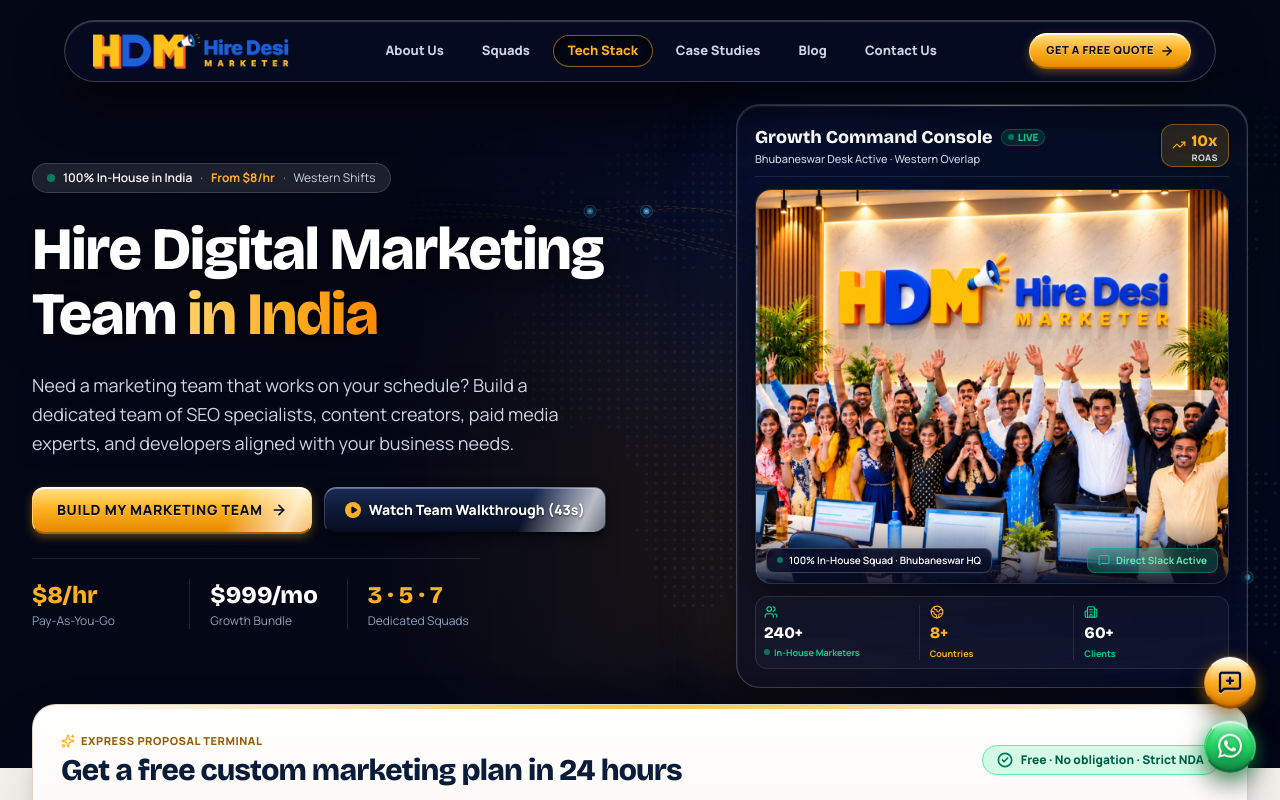
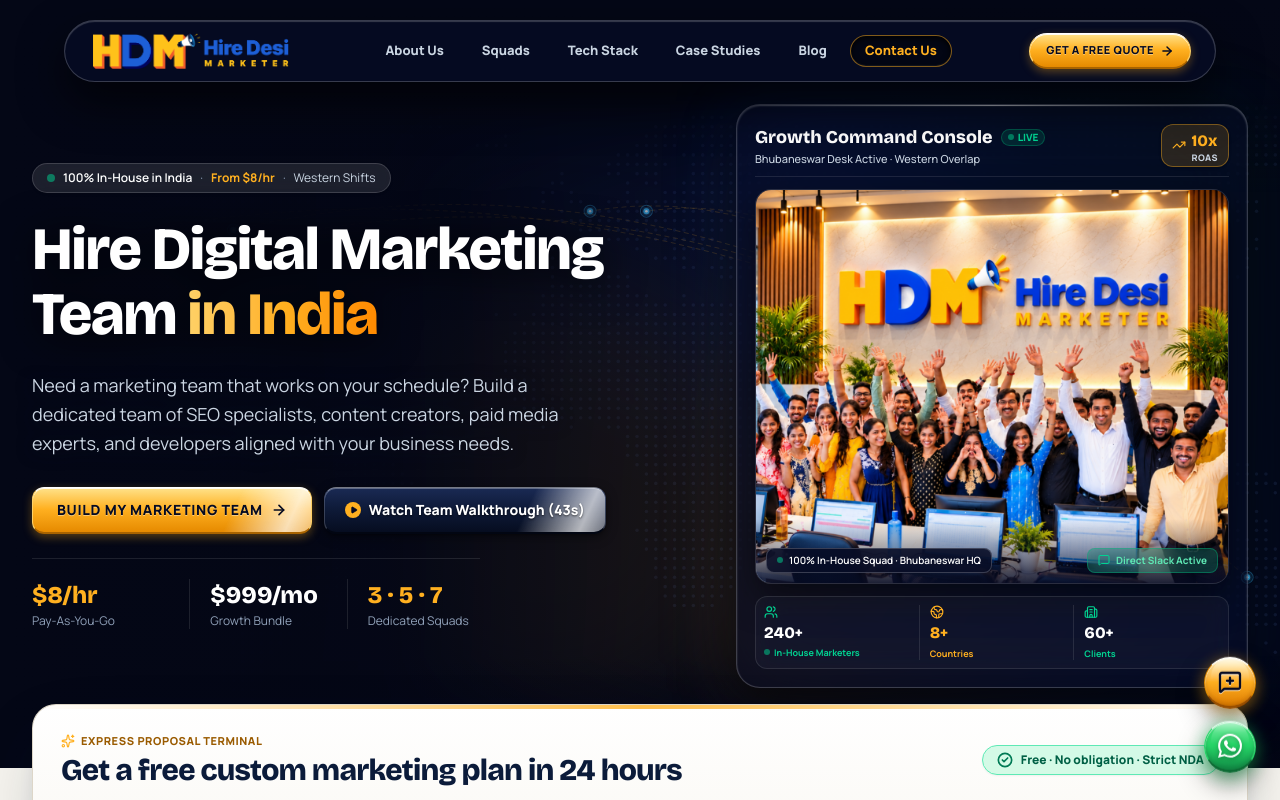
Before and after one commit to devnovaspark-dot/hire-desi-marketer, a Next.js app: page / in a window 1280 px wide. Shown: the top 800 px of the page. Built offline with nearby package versions, Linux system fonts and the light colour scheme.

Commit message:
fix: prevent scroll-spy jumping to wrong navbar section during smooth scroll

```diff
--- a/src/components/layout/Header.tsx
+++ b/src/components/layout/Header.tsx
@@ -34,34 +34,64 @@
       return;
     }
 
+    const handleManualScrollStart = () => {
+      // If user manually touches screen or scrolls with wheel, release click lock
+      isClickScrollingRef.current = false;
+      if (scrollTimerRef.current) clearTimeout(scrollTimerRef.current);
+    };
+
     const handleScroll = () => {
       setIsScrolled(window.scrollY > 20);
 
-      // Prevent scroll-spy from jumping/bouncing through intermediate tabs during programmatic smooth scroll
-      if (isClickScrollingRef.current) return;
+      // Prevent scroll-spy from jumping/bouncing through intermediate tabs while smooth scrolling to clicked tab
+      if (isClickScrollingRef.current) {
+        // Reset debounce timer: only release lock 250ms AFTER smooth-scroll completely finishes moving
+        if (scrollTimerRef.current) clearTimeout(scrollTimerRef.current);
+        scrollTimerRef.current = setTimeout(() => {
+          isClickScrollingRef.current = false;
+        }, 250);
+        return;
+      }
 
-      // Automatic scroll spy for active section highlight
-      const sectionIds = NAV_LINKS.filter((l) => l.href.startsWith("#")).map((l) =>
-        l.href.replace("#", "")
-      );
-      const scrollPos = window.scrollY + 140;
+      // 1. If at bottom of page, highlight Contact Us
+      if (window.innerHeight + window.scrollY >= document.documentElement.scrollHeight - 80) {
+        setActiveNav("#contact");
+        return;
+      }
 
-      for (let i = sectionIds.length - 1; i >= 0; i--) {
-        const sec = document.getElementById(sectionIds[i]);
-        if (sec) {
-          const top = sec.offsetTop;
-          if (scrollPos >= top) {
-            setActiveNav(`#${sectionIds[i]}`);
-            break;
+      // 2. Exact inspection line at 130px from top of viewport (directly under floating header)
+      const inspectionLine = 130;
+      const sectionIds = ["about", "teams", "stack", "work", "contact"];
+
+      for (const id of sectionIds) {
+        const el = document.getElementById(id);
+        if (el) {
+          const rect = el.getBoundingClientRect();
+          if (rect.top <= inspectionLine && rect.bottom > inspectionLine) {
+            setActiveNav(`#${id}`);
+            return;
           }
         }
+      }
+
+      // 3. If near top of page (Hero), default to "#about"
+      if (window.scrollY < 400) {
+        setActiveNav("#about");
       }
     };
 
     window.addEventListener("scroll", handleScroll, { passive: true });
+    window.addEventListener("scrollend", handleManualScrollStart, { passive: true });
+    window.addEventListener("wheel", handleManualScrollStart, { passive: true });
+    window.addEventListener("touchstart", handleManualScrollStart, { passive: true });
+
     handleScroll();
+
     return () => {
       window.removeEventListener("scroll", handleScroll);
+      window.removeEventListener("scrollend", handleManualScrollStart);
+      window.removeEventListener("wheel", handleManualScrollStart);
+      window.removeEventListener("touchstart", handleManualScrollStart);
       if (scrollTimerRef.current) clearTimeout(scrollTimerRef.current);
     };
   }, [isHomePage, pathname]);
@@ -93,7 +123,7 @@
       }
       e.preventDefault();
 
-      // Instantly set active tab without delay
+      // 1. Instantly set the clicked tab as active
       setActiveNav(href);
       isClickScrollingRef.current = true;
 
@@ -104,9 +134,9 @@
       const targetId = href.replace("#", "");
       const element = document.getElementById(targetId);
       if (element) {
-        const headerOffset = 85;
+        const headerOffset = 95;
         const elementPosition = element.getBoundingClientRect().top;
-        const offsetPosition = elementPosition + window.pageYOffset - headerOffset;
+        const offsetPosition = elementPosition + window.scrollY - headerOffset;
 
         window.scrollTo({
           top: offsetPosition,
@@ -114,11 +144,6 @@
         });
         window.history.replaceState(null, "", href);
       }
-
-      // Lock scroll-spy until smooth scroll animation settles
-      scrollTimerRef.current = setTimeout(() => {
-        isClickScrollingRef.current = false;
-      }, 850);
     }
   };
 
```
